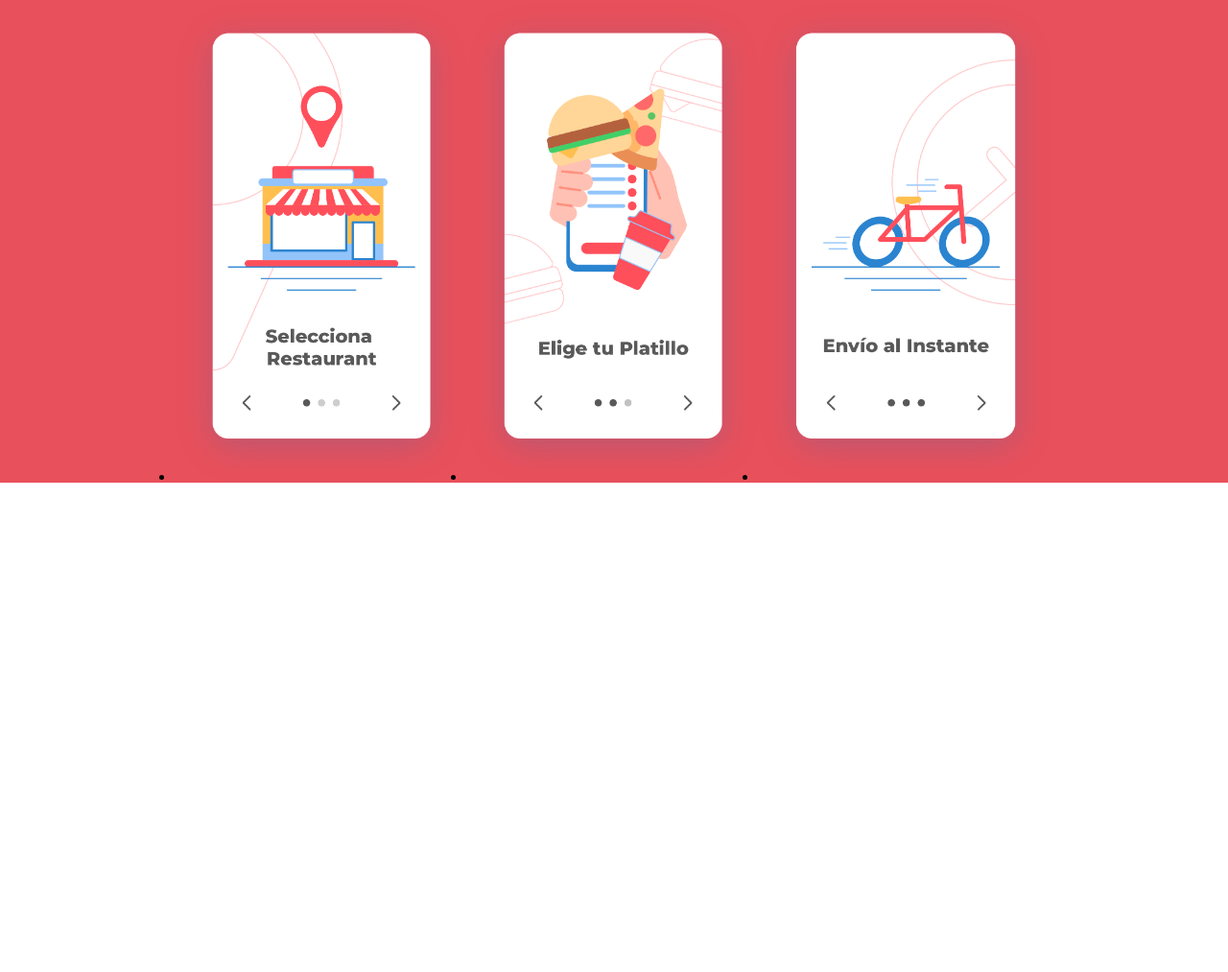
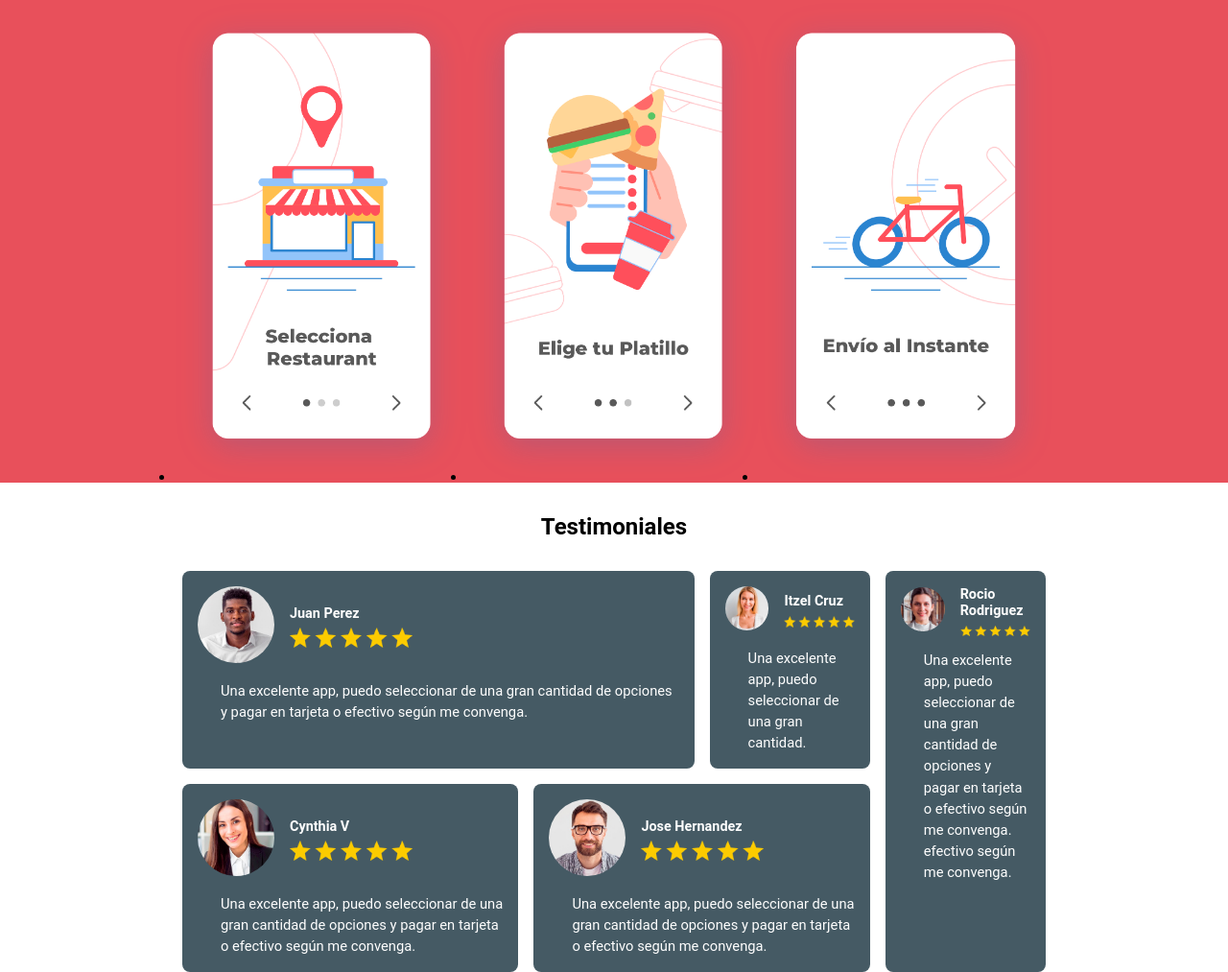
Before and after one commit to JulioSantana121314/Semana-6, a plain HTML site: page index.html in a window 1280 px wide. Shown: the part 721-1734 px from the top of the page at 96% size. Before the commit the page ends 1228 px from the top, so only its background shows below. Drawn offline with Linux system fonts and the light colour scheme.

Commit message:
hasta testimoniales

```diff
--- a/index.html
+++ b/index.html
@@ -62,6 +62,61 @@
         </ul>
       </div>
     </section>
+    <section class="testimoniales">
+      <h2 class="h2test">Testimoniales</h2>
+      <div class="testimonios">
+        <div class="testimonio griduno">
+          <div class="encab_test">
+            <div class="testimgdiv"><img class="testimg" src="img/testimonial1.jpg" alt="persona1"></div>
+            <div class="encab_test_aside">
+              <h4>Juan Perez</h4>
+              <img src="img/estrellas.png" alt="estrellas" class="teststar">
+            </div>
+          </div>
+          <p class="parr_test">Una excelente app, puedo seleccionar de una gran cantidad de opciones y pagar en tarjeta o efectivo según me convenga.</p>
+        </div>
+        <div class="testimonio griddos">
+          <div class="encab_test">
+            <div class="testimgdiv"><img class="testimg" src="img/testimonial5.jpg" alt="persona2"></div>
+            <div class="encab_test_aside">
+              <h4>Itzel Cruz</h4>
+              <img src="img/estrellas.png" alt="estrellas" class="teststar">
+            </div>
+          </div>
+          <p class="parr_test">Una excelente app, puedo seleccionar de una gran cantidad.</p>
+        </div>
+        <div class="testimonio gridtres">
+          <div class="encab_test">
+            <div class="testimgdiv"><img class="testimg" src="img/testimonial4.jpg" alt="persona3"></div>
+            <div class="encab_test_aside">
+              <h4>Rocio Rodriguez</h4>
+              <img src="img/estrellas.png" alt="estrellas" class="teststar">
+            </div>
+          </div>
+          <p class="parr_test">Una excelente app, puedo seleccionar de una gran cantidad de opciones y pagar en tarjeta o efectivo según me convenga. efectivo según me convenga.</p>
+        </div>
+        <div class="testimonio gridcuatro">
+          <div class="encab_test">
+            <div class="testimgdiv"><img class="testimg" src="img/testimonial2.jpg" alt="persona4"></div>
+            <div class="encab_test_aside">
+              <h4>Cynthia V</h4>
+              <img src="img/estrellas.png" alt="estrellas" class="teststar">
+            </div>
+          </div>
+          <p class="parr_test">Una excelente app, puedo seleccionar de una gran cantidad de opciones y pagar en tarjeta o efectivo según me convenga.</p>
+        </div>
+        <div class="testimonio gridcinco">
+          <div class="encab_test">
+            <div class="testimgdiv"><img class="testimg" src="img/testimonial3.jpg" alt="persona5"></div>
+            <div class="encab_test_aside">
+              <h4>Jose Hernandez</h4>
+              <img src="img/estrellas.png" alt="estrellas" class="teststar">
+            </div>
+          </div>
+          <p class="parr_test">Una excelente app, puedo seleccionar de una gran cantidad de opciones y pagar en tarjeta o efectivo según me convenga.</p>
+        </div>
+      </div>
+    </section>
   </main>
 </body>
 </html>
--- a/styles.css
+++ b/styles.css
@@ -147,7 +147,91 @@ h3{
   margin-bottom: 2rem;
 }
 
+.h2test{
+  text-align: center;
+  margin-top: 2rem;
+  margin-bottom: 2rem;
+}
 
+
+
+.testimoniales{
+  width: var(--ancho);
+  margin-inline: auto;
+}
+.testimonios{
+  display: grid;
+  grid-template-columns: 1fr 1fr 1fr 1fr 1fr;
+  grid-template-rows: 1fr 1fr;
+  gap: 1rem;
+  height: 15rem;
+}
+.testimonio{
+  background-color: var(--secundario);
+  height: 100%;
+  width: 100%;
+  padding: 1rem;
+  border-radius: 0.5rem;
+  color: #fefefe;
+  box-sizing: border-box;
+}
+.testimg{
+  width: 100%;
+  border-radius: 100%;
+}
+
+.testimgdiv{
+  flex-basis: 5rem;
+}
+.encab_test{
+  display: flex;
+  align-items: center;
+  gap: 1rem;
+  flex-basis: ;
+}
+
+.encab_test_aside{
+  display: flex;
+  flex-direction: column;
+  gap: 0.4rem;
+  font-size: 0.9rem;
+  flex-basis: 8rem;
+}
+
+.parr_test{
+  padding: 0.85rem 0 0 1.5rem;
+  font-size: 0.92rem;
+  line-height: 1.5;
+}
+
+.teststar{
+  max-width: 100%;
+}
+
+
+
+
+.griduno{
+    grid-column: 1 / 4;
+  }
+
+.griddos{
+    grid-column: 4;
+    grid-row: 1;
+  }
+
+.gridtres{
+  grid-column: 5;
+  grid-row: 1 / 3;
+}
+.gridcuatro{
+  grid-column: 1 / 3;
+  grid-row: 2;
+}
+.gridcinco{
+  grid-column: 3 / 5;
+  grid-row: 2;
+}
 /* UTILS */
 
 .f-1{
```
